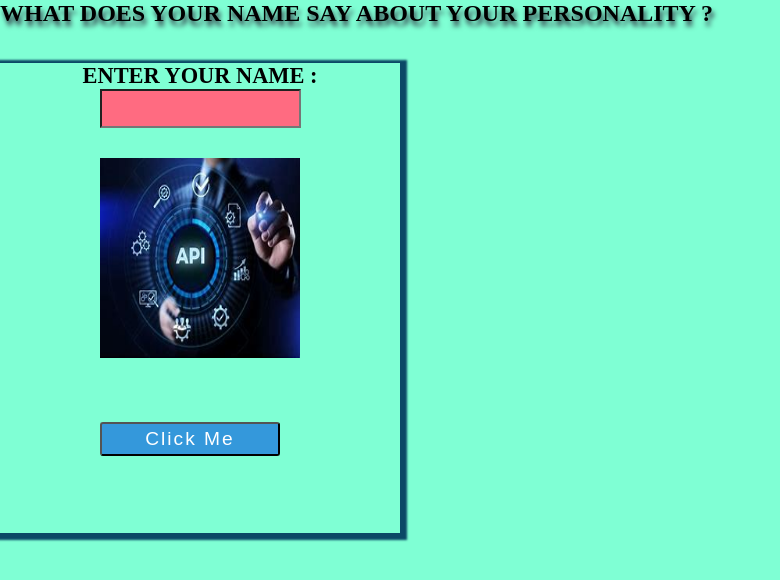
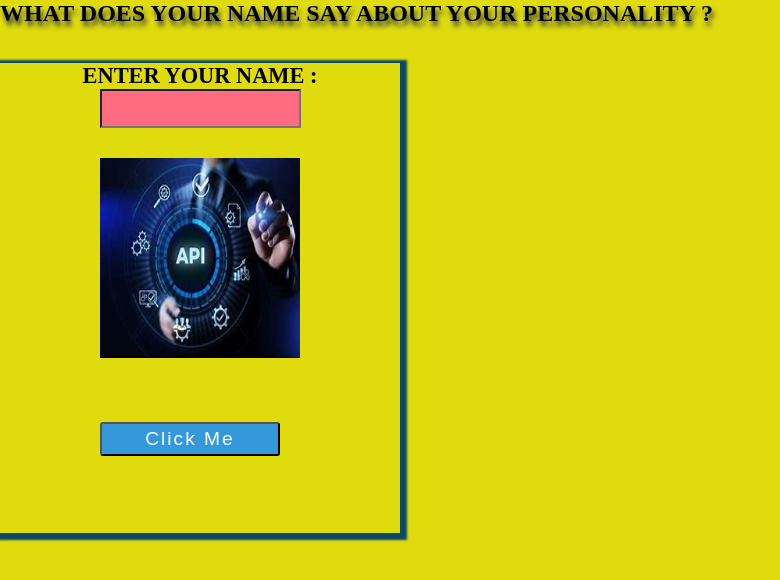
Before and after one commit to mrinmoysenapati/mrinmoybc, a plain HTML site: page index.html in a window 1280 px wide. Shown: the whole page, without its empty margins (0-780 px from the left). Drawn offline with nearby package versions, Linux system fonts and the light colour scheme.

Commit message:
second commit

```diff
--- a/style.css
+++ b/style.css
@@ -7,7 +7,7 @@
 section{
     width: 100%;
     height: 100vh;
-    background-color: #7fffd4;
+    background-color: rgb(223, 219, 12);
     display: flexbox;
 }
 section h1{
```
